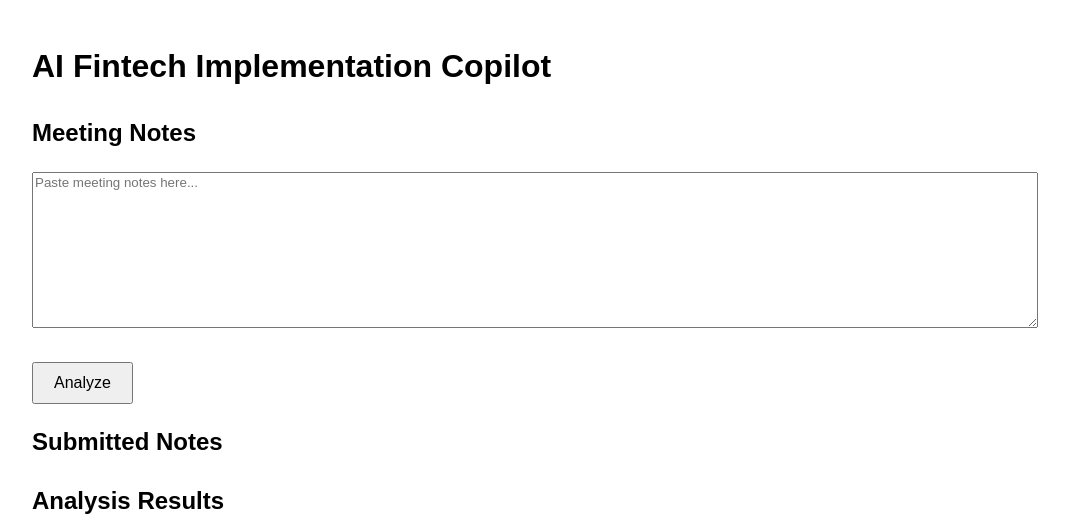
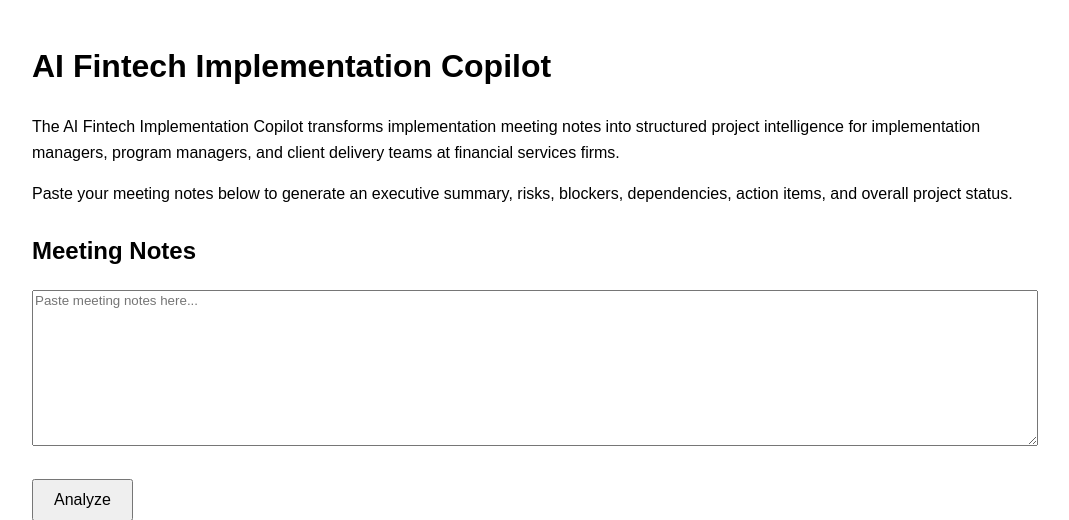
Before and after one commit to davidlb-dev/fintech-implementation-copilot, a Flask app: page / in a window 1280 px wide. Shown: the top 520 px of the page, without its empty margins (108-1177 px from the left). Run offline with Flask 3, Linux system fonts and the light colour scheme.

Commit message:
Add landing page description and audience guidance

```diff
--- a/templates/index.html
+++ b/templates/index.html
@@ -57,11 +57,31 @@
             background-color: #f8d7da;
             color: #721c24;
         }
+
+        .intro {
+        margin-bottom: 25px;
+        }
+
     </style>
 </head>
 <body>
 
     <h1>AI Fintech Implementation Copilot</h1>
+
+    <div class="intro">
+
+        <p>
+            The AI Fintech Implementation Copilot transforms implementation meeting notes
+            into structured project intelligence for implementation managers, program managers,
+            and client delivery teams at financial services firms.
+        </p>
+
+        <p>
+            Paste your meeting notes below to generate an executive summary, risks, blockers,
+            dependencies, action items, and overall project status.
+        </p>
+
+    </div>
 
     <h2>Meeting Notes</h2>
 
```
